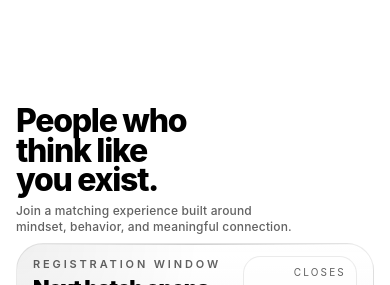
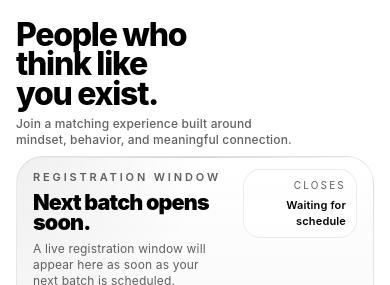
Before and after one commit to gurutejaa/ThoughtMatch, a Next.js app: page /register in a window 390 px wide. Shown: the top 285 px of the page. Built offline with nearby package versions, Linux system fonts and the light colour scheme; no server answers; the database is empty.

Commit message:
fix responsive register layout and copy cleanup

```diff
--- a/app/register/page.tsx
+++ b/app/register/page.tsx
@@ -306,11 +306,11 @@ export default function Register() {
 
   return (
     <main
-      className="flex h-screen items-center justify-center overflow-hidden px-4 py-2"
+      className="flex min-h-screen justify-center px-4 py-4"
       style={neutralTheme ? neutralThemeStyle : undefined}
     >
-      <div className="tm-shell flex h-full max-h-full max-w-[420px] flex-col justify-center overflow-hidden">
-        <div className="mb-2 shrink-0 pt-1">
+      <div className="tm-shell max-w-[420px]">
+        <div className="mb-2 pt-1">
           <h1 className="text-left text-[2rem] font-extrabold leading-[0.92] tracking-[-0.06em] text-[var(--foreground)]">
             <span className="block">People who</span>
             <span className="block">think like</span>
--- a/components/MatchReveal.tsx
+++ b/components/MatchReveal.tsx
@@ -105,8 +105,8 @@ export default function MatchReveal({
 
       <div className="flex flex-wrap justify-center gap-3 text-xs text-[var(--muted)]">
         <span>Phone verified</span>
-        <span>Completed all days</span>
-        <span>Based on 6 responses</span>
+        <span>Completed all questions</span>
+        <span>Based on 8 responses</span>
       </div>
     </div>
   );
```
Also changed, not shown: app/daily/page.tsx (+5 -11 lines).
